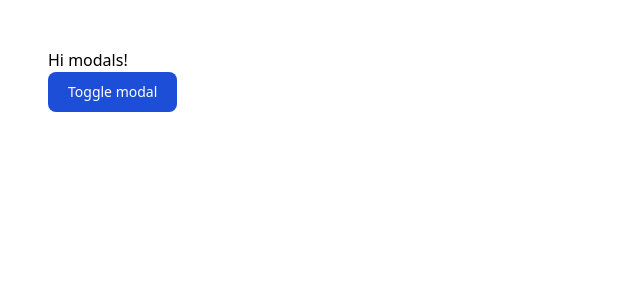
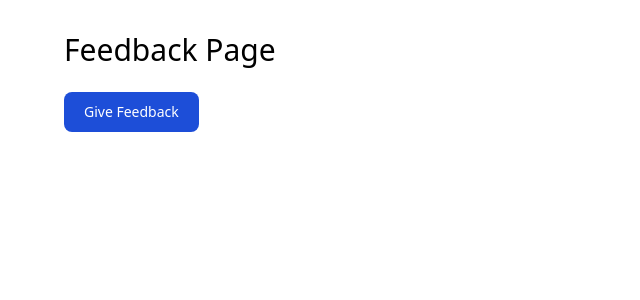
Before and after one commit to Gornstats/HTMX-Django-Experiments, a Django app: page /modals/ in a window 1280 px wide. Shown: the top 300 px of the page, without its empty margins (0-640 px from the left). Run offline with Django 4.2, Linux system fonts and the light colour scheme; some libraries are stand-ins or nearby versions.

Commit message:
Added alpine.js logic to modal

```diff
--- a/htmxdjango_project/settings.py
+++ b/htmxdjango_project/settings.py
@@ -38,6 +38,7 @@ INSTALLED_APPS = [
 
     #3rd party
     'django_htmx',
+    'widget_tweaks',
 
     #local
     'crud',
--- a/modals/templates/modals/base.html
+++ b/modals/templates/modals/base.html
@@ -12,7 +12,7 @@
 
     <body hx-headers='{"X-CSRFToken": "{{ csrf_token }}"}'>
 
-        <div class="m-12">
+        <div class="m-8">
             {% block content %}
             {% endblock content %}
         </div>
--- a/modals/templates/modals/index.html
+++ b/modals/templates/modals/index.html
@@ -1,44 +1,60 @@
 {% extends 'modals/base.html' %}
+{% load widget_tweaks %}
 
 {% block content %}
 
-<p>Hi modals!</p>
+
+
+<div class="m-8" x-data="{showModal: false}">
+    <p class="mb-6 text-3xl">Feedback Page</p>
 
     <!-- Modal toggle -->
-<button class="block text-white bg-blue-700 hover:bg-blue-800 focus:ring-4 focus:outline-none focus:ring-blue-300 font-medium rounded-lg text-sm px-5 py-2.5 text-center dark:bg-blue-600 dark:hover:bg-blue-700 dark:focus:ring-blue-800" type="button" data-modal-toggle="defaultModal">
-    Toggle modal
+    <button @click="showModal = true"
+        class="block text-white bg-blue-700 hover:bg-blue-800 focus:ring-4 focus:outline-none
+            focus:ring-blue-300 font-medium rounded-lg text-sm px-5 py-2.5 text-center
+            dark:bg-blue-600 dark:hover:bg-blue-700 dark:focus:ring-blue-800"
+            type="button" data-modal-toggle="authentication-modal">
+        Give Feedback
     </button>
 
     <!-- Main modal -->
-  <div id="defaultModal" tabindex="-1" aria-hidden="true" class="hidden overflow-y-auto overflow-x-hidden fixed top-0 right-0 left-0 z-50 w-full md:inset-0 h-modal md:h-full">
-      <div class="relative p-4 w-full max-w-2xl h-full md:h-auto">
+    <div x-show="showModal" id="authentication-modal" tabindex="-1" aria-hidden="true"
+        class="flex justify-center overflow-y-auto overflow-x-hidden fixed top-0 right-0 left-0
+            z-50 w-full md:inset-0 h-modal md:h-full">
+        <div @click.outside="showModal = false" class="relative p-4 w-full max-w-md h-full md:h-auto">
             <!-- Modal content -->
             <div class="relative bg-white rounded-lg shadow dark:bg-gray-700">
-              <!-- Modal header -->
-              <div class="flex justify-between items-start p-4 rounded-t border-b dark:border-gray-600">
-                  <h3 class="text-xl font-semibold text-gray-900 dark:text-white">
-                      Terms of Service
-                  </h3>
-                  <button type="button" class="text-gray-400 bg-transparent hover:bg-gray-200 hover:text-gray-900 rounded-lg text-sm p-1.5 ml-auto inline-flex items-center dark:hover:bg-gray-600 dark:hover:text-white" data-modal-toggle="defaultModal">
+                <button @click="showModal = false" type="button" class="absolute top-3 right-2.5 text-gray-400 bg-transparent hover:bg-gray-200 hover:text-gray-900 rounded-lg text-sm p-1.5 ml-auto inline-flex items-center dark:hover:bg-gray-800 dark:hover:text-white" data-modal-toggle="authentication-modal">
                     <svg class="w-5 h-5" fill="currentColor" viewBox="0 0 20 20" xmlns="http://www.w3.org/2000/svg"><path fill-rule="evenodd" d="M4.293 4.293a1 1 0 011.414 0L10 8.586l4.293-4.293a1 1 0 111.414 1.414L11.414 10l4.293 4.293a1 1 0 01-1.414 1.414L10 11.414l-4.293 4.293a1 1 0 01-1.414-1.414L8.586 10 4.293 5.707a1 1 0 010-1.414z" clip-rule="evenodd"></path></svg>
                 </button>
+                <div class="py-6 px-6 lg:px-8">
+                    <h3 class="mb-4 text-xl font-medium text-gray-900 dark:text-white">Sign in to our platform</h3>
+                    <form class="space-y-6" action="#">
+                        <div>
+                            <label for="email" class="block mb-2 text-sm font-medium text-gray-900 dark:text-gray-300">Your email</label>
+                            <input type="email" name="email" id="email" class="bg-gray-50 border border-gray-300 text-gray-900 text-sm rounded-lg focus:ring-blue-500 focus:border-blue-500 block w-full p-2.5 dark:bg-gray-600 dark:border-gray-500 dark:placeholder-gray-400 dark:text-white" placeholder="name@company.com" required>
                         </div>
-              <!-- Modal body -->
-              <div class="p-6 space-y-6">
-                  <p class="text-base leading-relaxed text-gray-500 dark:text-gray-400">
-                      With less than a month to go before the European Union enacts new consumer privacy laws for its citizens, companies around the world are updating their terms of service agreements to comply.
-                  </p>
-                  <p class="text-base leading-relaxed text-gray-500 dark:text-gray-400">
-                      The European Union’s General Data Protection Regulation (G.D.P.R.) goes into effect on May 25 and is meant to ensure a common set of data rights in the European Union. It requires organizations to notify users as soon as possible of high-risk data breaches that could personally affect them.
-                  </p>
+                        <div>
+                            <label for="password" class="block mb-2 text-sm font-medium text-gray-900 dark:text-gray-300">Your password</label>
+                            <input type="password" name="password" id="password" placeholder="••••••••" class="bg-gray-50 border border-gray-300 text-gray-900 text-sm rounded-lg focus:ring-blue-500 focus:border-blue-500 block w-full p-2.5 dark:bg-gray-600 dark:border-gray-500 dark:placeholder-gray-400 dark:text-white" required>
                         </div>
-              <!-- Modal footer -->
-              <div class="flex items-center p-6 space-x-2 rounded-b border-t border-gray-200 dark:border-gray-600">
-                  <button data-modal-toggle="defaultModal" type="button" class="text-white bg-blue-700 hover:bg-blue-800 focus:ring-4 focus:outline-none focus:ring-blue-300 font-medium rounded-lg text-sm px-5 py-2.5 text-center dark:bg-blue-600 dark:hover:bg-blue-700 dark:focus:ring-blue-800">I accept</button>
-                  <button data-modal-toggle="defaultModal" type="button" class="text-gray-500 bg-white hover:bg-gray-100 focus:ring-4 focus:outline-none focus:ring-blue-300 rounded-lg border border-gray-200 text-sm font-medium px-5 py-2.5 hover:text-gray-900 focus:z-10 dark:bg-gray-700 dark:text-gray-300 dark:border-gray-500 dark:hover:text-white dark:hover:bg-gray-600 dark:focus:ring-gray-600">Decline</button>
+                        <div class="flex justify-between">
+                            <div class="flex items-start">
+                                <div class="flex items-center h-5">
+                                    <input id="remember" type="checkbox" value="" class="w-4 h-4 bg-gray-50 rounded border border-gray-300 focus:ring-3 focus:ring-blue-300 dark:bg-gray-600 dark:border-gray-500 dark:focus:ring-blue-600 dark:ring-offset-gray-800" required>
+                                </div>
+                                <label for="remember" class="ml-2 text-sm font-medium text-gray-900 dark:text-gray-300">Remember me</label>
+                            </div>
+                            <a href="#" class="text-sm text-blue-700 hover:underline dark:text-blue-500">Lost Password?</a>
+                        </div>
+                        <button type="submit" class="w-full text-white bg-blue-700 hover:bg-blue-800 focus:ring-4 focus:outline-none focus:ring-blue-300 font-medium rounded-lg text-sm px-5 py-2.5 text-center dark:bg-blue-600 dark:hover:bg-blue-700 dark:focus:ring-blue-800">Login to your account</button>
+                        <div class="text-sm font-medium text-gray-500 dark:text-gray-300">
+                            Not registered? <a href="#" class="text-blue-700 hover:underline dark:text-blue-500">Create account</a>
+                        </div>
+                    </form>
                 </div>
             </div>
         </div>
     </div>
-
+</div>
 {% endblock %}
```
Lines whose indentation alone changed are shown as unchanged.
